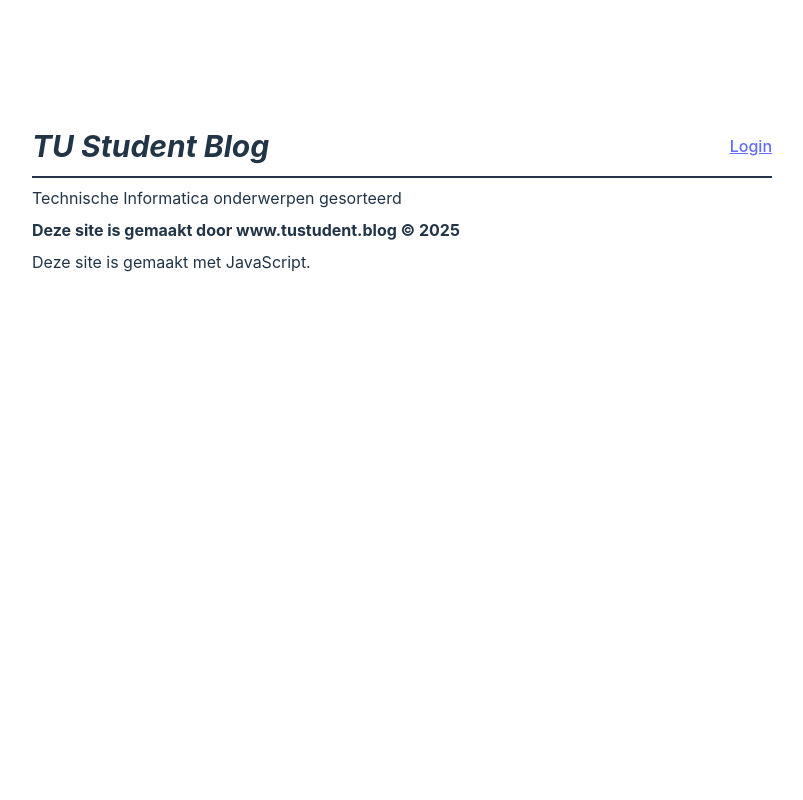
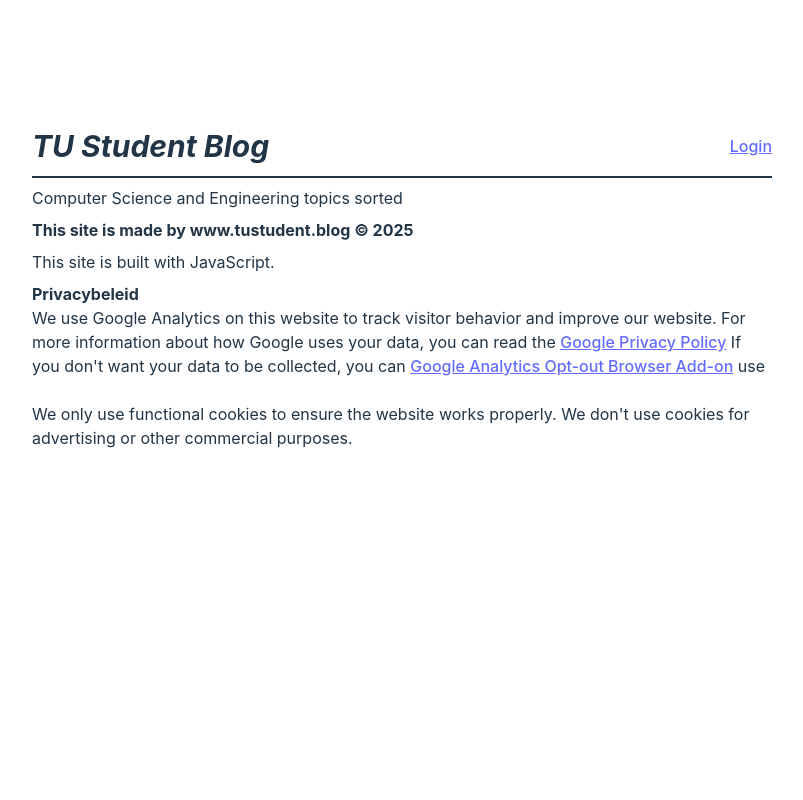
Before and after one commit to rohitjethoe/tu-student, a Vue app: page /about in a window 1280 px wide. Shown: the top 800 px of the page, without its empty margins (238-1041 px from the left). Built offline with nearby package versions, Linux system fonts and the light colour scheme; no server answers.

Commit message:
Privacy Policy

```diff
--- a/src/components/Footer.vue
+++ b/src/components/Footer.vue
@@ -12,7 +12,7 @@ onMounted(() => {
 
 <template>
     <div v-if="footerIsVisible" class="footer pt-12 pb-4 text-xs flex justify-between">
-        <a href="/about">{{ $t('about')}} tustudent.blog</a>
+        <a href="/about">{{ $t('about.title')}} tustudent.blog</a>
         <a class="lowercase" href="/terms">{{ $t('terms.title')}}</a>
     </div>
 </template>
--- a/src/locale/en.js
+++ b/src/locale/en.js
@@ -72,7 +72,19 @@ const en = {
             title: "Logout"
         },
     },
-    about: "about",
+    about: {
+        title: "about",
+        heading: "Computer Science and Engineering topics sorted",
+        madeBy: "This site is made by www.tustudent.blog",
+        builtWith: "This site is built with JavaScript.",
+        privacy: [
+            "We use Google Analytics on this website to track visitor behavior and improve our website. For more information about how Google uses your data, you can read the",
+            "Google Privacy Policy",
+            "If you don't want your data to be collected, you can",
+            "use",
+            "We only use functional cookies to ensure the website works properly. We don't use cookies for advertising or other commercial purposes."
+        ]
+    },
     terms: {
         title: "Terms of service",
         update: "Last updated on January 8th 2025",
--- a/src/locale/nl.js
+++ b/src/locale/nl.js
@@ -72,7 +72,19 @@ const nl = {
             title: "uitloggen"
         },
     },
-    about: 'over',
+    about: {
+        title: 'over',
+        heading: "(Technische) Informatica onderwerpen gesorteerd",
+        madeBy: "Deze site is gemaakt door nl.tustudent.blog &copy; 2025",
+        builtWith: "Deze site is gemaakt met JavaScript.",
+        privacy: [
+            "We gebruiken Google Analytics op deze website om het gedrag van onze bezoekers te volgen en onze website te verbeteren. Voor meer informatie over hoe Google uw gegevens gebruikt, kunt u het",
+            "privacybeleid van Google",
+            "lezen. Als u niet wilt dat uw gegevens worden verzameld, kunt u de",
+            "gebruiken",
+            "We gebruiken verder alleen functionele cookies om de website goed te laten werken. We gebruiken geen cookies voor advertenties of andere commerciële doeleinden."
+        ]
+    },
     terms: {
         title: "Algemene voorwaarden",
         update: "Laatst bijgewerkt op 8 januari 2025",
--- a/src/views/About.vue
+++ b/src/views/About.vue
@@ -1,7 +1,15 @@
+<script setup>
+import { useI18n } from 'vue-i18n';
+
+const { locale } = useI18n();
+</script>
+
 <template>
     <div>
-        <p class="py-2">Technische Informatica onderwerpen gesorteerd</p>
-        <p class="font-bold">Deze site is gemaakt door www.tustudent.blog &copy; {{ new Date().getFullYear() }}</p>
-        <p class="py-2">Deze site is gemaakt met JavaScript.</p>
+        <h2 class="py-2">{{ $t('about.heading') }}</h2>
+        <p class="font-bold">{{ $t('about.madeBy') }} &copy; {{ new Date().getFullYear() }}</p>
+        <p class="py-2">{{ $t('about.builtWith') }}</p>
+        <h2><strong>Privacybeleid</strong></h2>
+        <p>{{ $t('about.privacy[0]') }} <a :href="`https://policies.google.com/privacy?hl=${locale}`">{{ $t('about.privacy[1]') }}</a> {{ $t('about.privacy[2]') }} <a href="https://tools.google.com/dlpage/gaoptout">Google Analytics Opt-out Browser Add-on</a> {{ $t('about.privacy[3]') }}<br><br>{{ $t('about.privacy[4]') }}</p>
     </div>
 </template>
--- a/src/views/Archive.vue
+++ b/src/views/Archive.vue
@@ -50,7 +50,7 @@ onMounted(() => {
 
 <template>
   <div>
-    <div class="pt-4">
+    <div v-if="authStore.user" class="pt-4">
       <div v-if="thoughtsOpened" class="pb-2">
         <div v-for="thought in accountStore.thoughts" class="flex items-center gap-2 py-0.5">
           <div class="text-xs text-black dark:text-white text-left">
--- a/src/views/Exercises.vue
+++ b/src/views/Exercises.vue
@@ -1,5 +1,5 @@
 <script setup>
-import { ref, onMounted } from 'vue';
+import { computed, onMounted } from 'vue';
 import { useI18n } from 'vue-i18n';
 import { useRoute } from 'vue-router';
 
--- a/src/views/Login.vue
+++ b/src/views/Login.vue
@@ -32,6 +32,6 @@ watch(
                 {{ $t('account.login.button') }} Github
             </span>
         </button>
-        <a class="text-sm text-[#242424] dark:text-white" href="/about">{{ $t('about') }} tustudent.blog</a>
+        <a class="text-sm text-[#242424] dark:text-white" href="/about">{{ $t('about.title') }} tustudent.blog</a>
     </div>
 </template>
```
